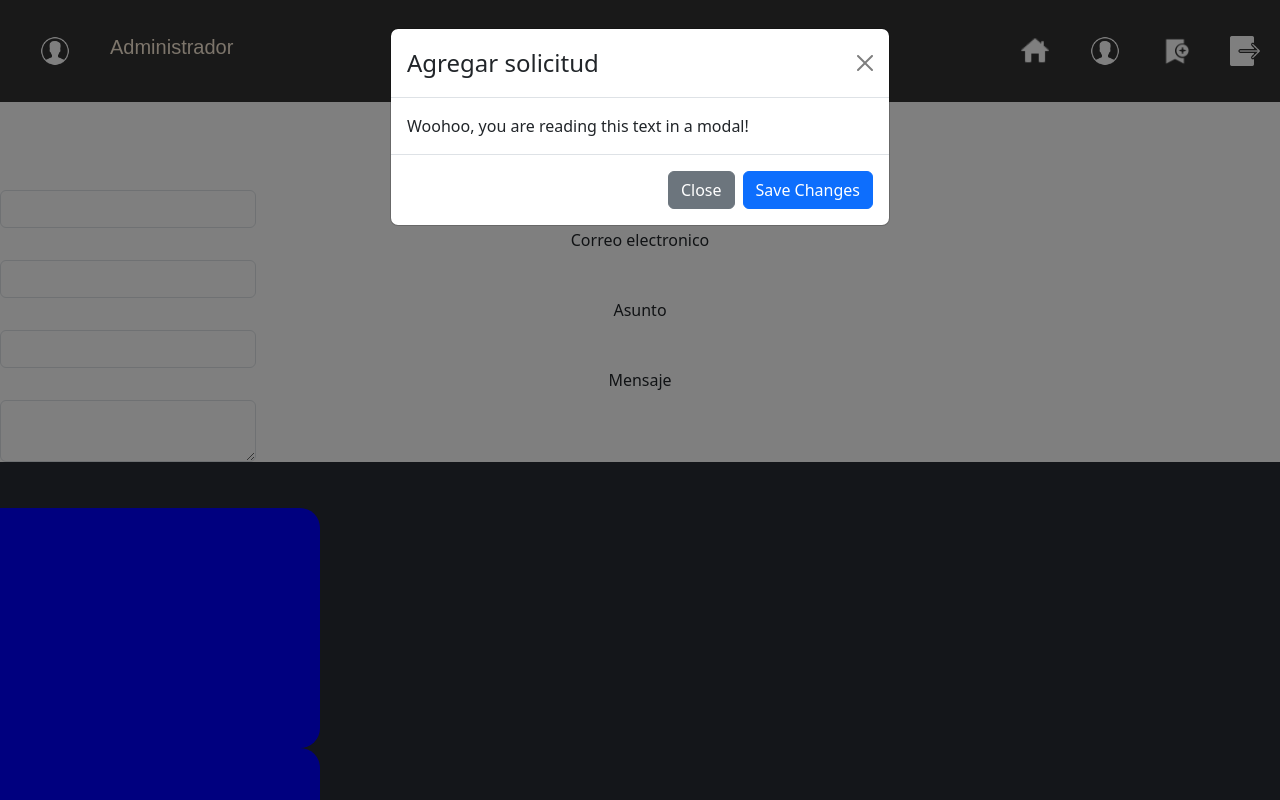
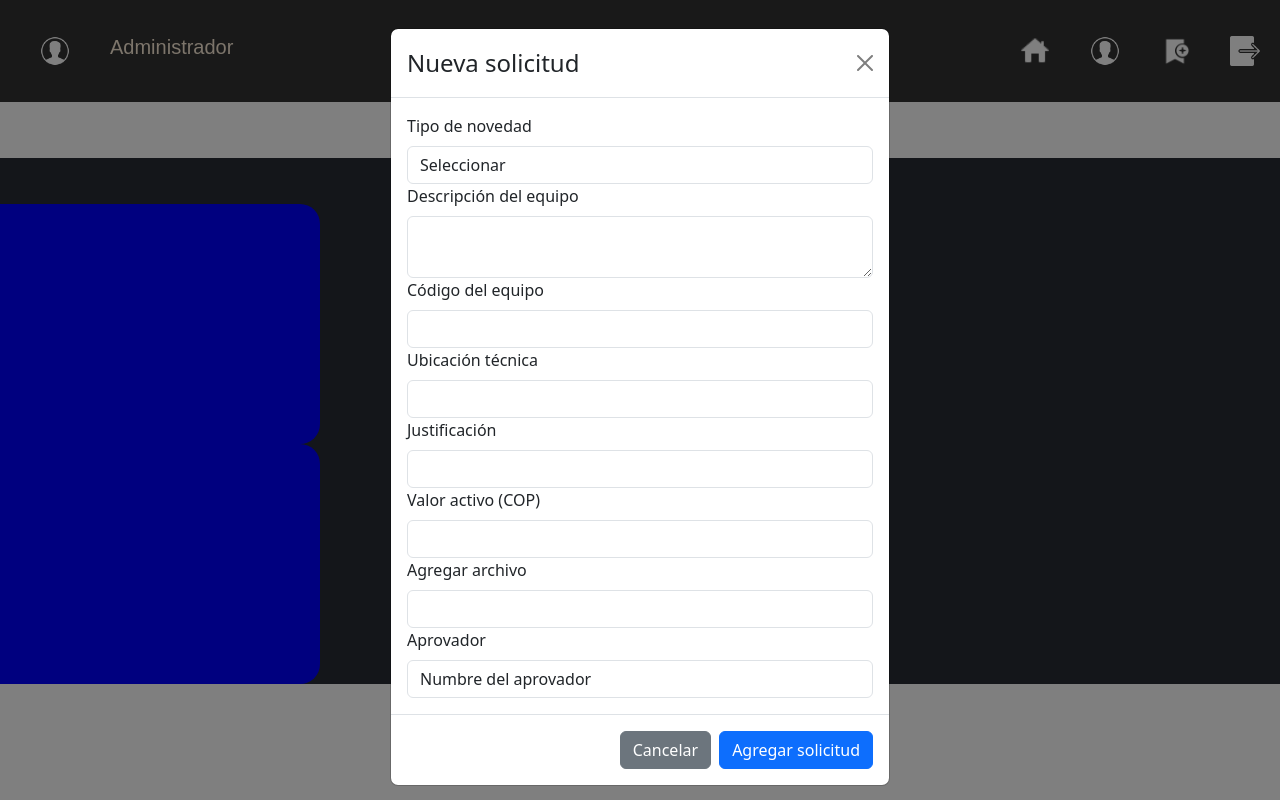
Before and after one commit to JPPUERTAORREGO/aprovals_process, a React (Create React App) app: page / in a window 1280 px wide. Both pictures are taken after a click on the picture 1175 px from the left and 51 px from the top of the page. Shown: the top 800 px of the page. Built offline with nearby package versions, Linux system fonts and the light colour scheme.

Commit message:
Version 4
Estructura de formulario

```diff
--- a/src/App.js
+++ b/src/App.js
@@ -4,7 +4,7 @@ import './App.css';
 import { Header_component } from './components/Header_component';
 import { List_component } from './components/List_component';
 import { Detail_component } from './components/Detail_component';
-import ContactForm from './components/ContactForm';
+
 
 function App() {
   return (
@@ -15,9 +15,6 @@ function App() {
       <div className="List">
         <List_component />
       </div>
-      <div>
-        <ContactForm />
-      </div>
       <div className="Detail">
         <Detail_component />
       </div>
--- a/src/components/ContactForm.jsx
+++ /dev/null
@@ -1,22 +0,0 @@
-import React from 'react'
-import './ContactForm.css'
-
-const ContactForm = () => {
-    return (
-        <form>
-            <label className='form-label'>Nombre</label>
-            <input type="text" className='form-control'/>
-
-            <label  className='form-label'>Correo electronico</label>
-            <input type="text" className='form-control'/>
-
-            <label  className='form-label'>Asunto</label>
-            <input type="text" className='form-control'/>
-
-            <label  className='form-label'>Mensaje</label>
-            <textarea className='form-control'/>
-        </form>
-    )
-}
-
-export default ContactForm
--- a/src/components/Header_component.js
+++ b/src/components/Header_component.js
@@ -26,16 +26,57 @@ export const Header_component = (props) => {
         <a href="#"><img class="imagenes" src="salir.png" alt="user" width="30" height="30"/></a>
          <Modal show={show} onHide={handleClose}> {/*// Modal que se muestra u oculta dependiendo del estado show */}
           <Modal.Header closeButton>
-            <Modal.Title>Agregar solicitud</Modal.Title>
+            <Modal.Title>Nueva solicitud</Modal.Title>
           </Modal.Header>
-          <Modal.Body>Woohoo, you are reading this text in a modal!
+          <Modal.Body>
+            <form>
+              <label className='form-label'>Tipo de novedad</label>
+              <select id="miSelect" name="miSelect" className='form-control'>
+                  <option value="opcion1">Seleccionar</option>
+                  <option value="opcion2">Compra</option>
+                  <option value="opcion3">Levantamiento</option>
+                  <option value="opcion4">Modificación</option>
+                  <option value="opcion5">Traslado</option>
+                  <option value="opcion6">Baja</option>
+                  <option value="opcion7">Suspensión depreciación</option>
+              </select>
+
+              <label  className='form-label'>Descripción del equipo</label>
+              <textarea className='form-control'/>
+
+              <label  className='form-label'>Código del equipo</label>
+              <input type="text" className='form-control'/>
+
+              <label  className='form-label'>Ubicación técnica</label>
+              <input type="text" className='form-control'/>
+
+              <label  className='form-label'>Justificación</label>
+              <input type="text" className='form-control'/>
+
+              <label  className='form-label'>Valor activo (COP)</label>
+              <input type="number" className='form-control'/>
+
+              <label  className='form-label'>Agregar archivo</label>
+              <input type="number" className='form-control'/>
+
+              <label className='form-label'>Aprovador</label>
+              <select id="miSelect" name="miSelect" className='form-control'>
+                  <option value="opcion1">Numbre del aprovador</option>
+                  <option value="opcion2">Persona 1</option>
+                  <option value="opcion3">Persona 2</option>
+                  <option value="opcion4">Persona 3</option>
+                  <option value="opcion5">Persona 4</option>
+                  <option value="opcion6">Persona 5</option>
+                  <option value="opcion7">Persona 6</option>
+              </select>
+            </form>
           </Modal.Body>
           <Modal.Footer>
             <Button variant="secondary" onClick={handleClose}>     {/*// Botón para cerrar el modal */}
-              Close
+              Cancelar
             </Button>
             <Button variant="primary" onClick={handleClose}> {/*// Botón para guardar cambios y cerrar el modal */}
-              Save Changes
+              Agregar solicitud
             </Button>
           </Modal.Footer>
         </Modal>
```
